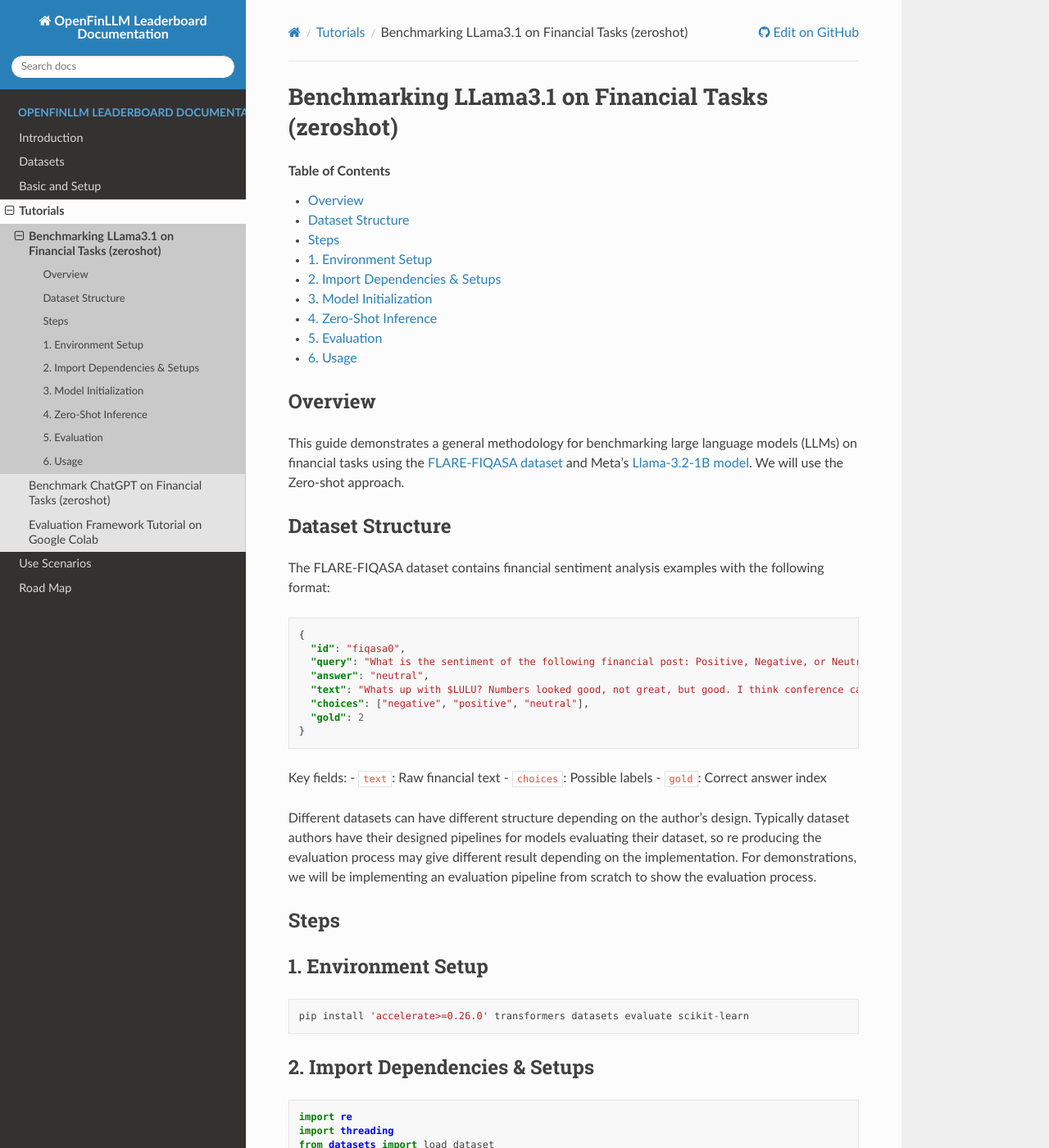
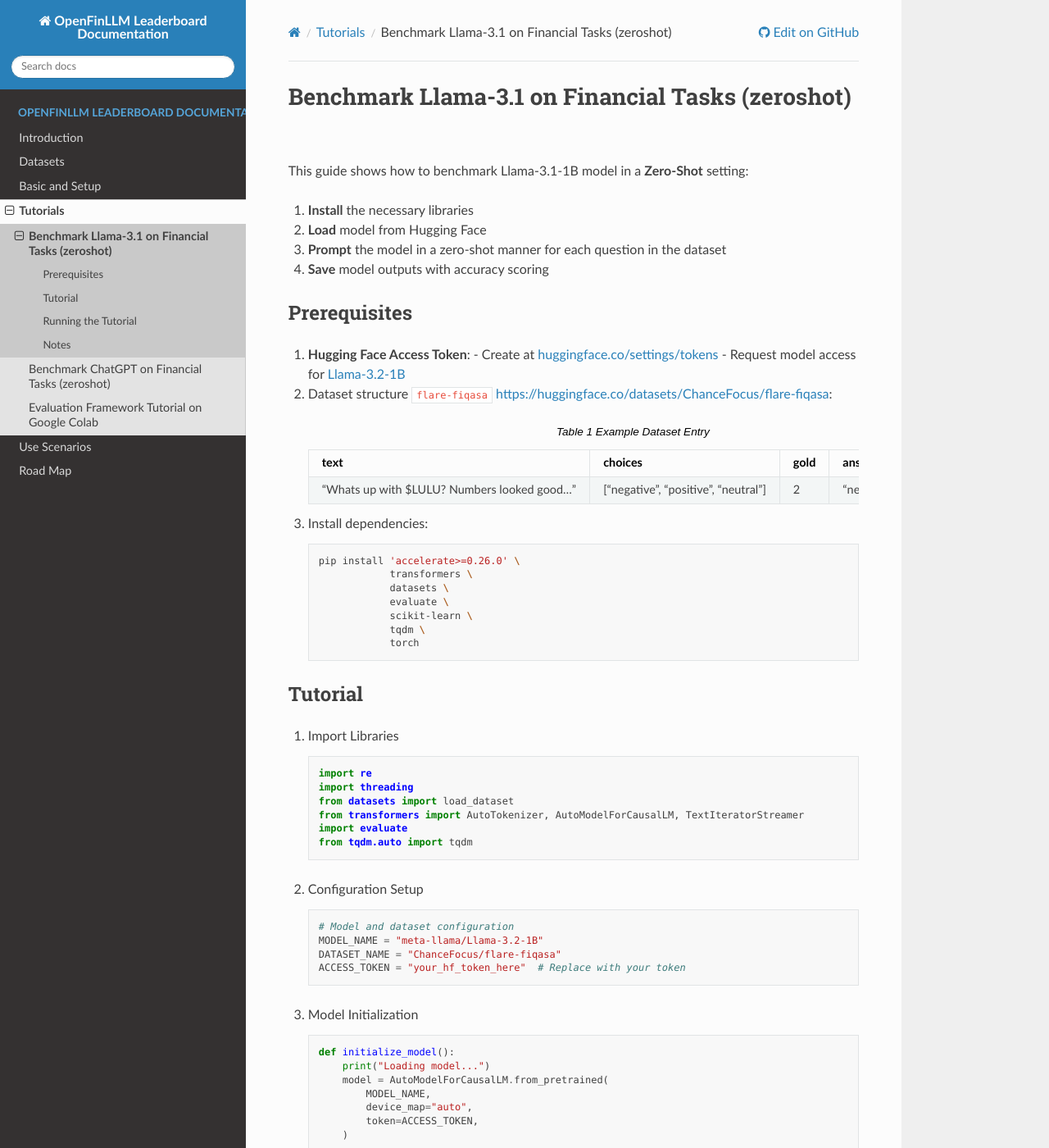
Before and after one commit to minnahuang11/FinLLM-Leaderboard, a Sphinx documentation site: the page built from docs/source/tutorials/benchmark_zeroshot_guide.rst, in a window 1280 px wide and 1400 px high. Shown: the whole window at 82% size. Built offline with Sphinx 7.4.7 and the Read the Docs theme 3.1.0, drawn with Linux system fonts in a browser that asks for light colours; some of the changed text lies outside the part shown.

Commit message:
restructure llama3.1 guide

```diff
--- a/docs/source/tutorials/benchmark_zeroshot_guide.rst
+++ b/docs/source/tutorials/benchmark_zeroshot_guide.rst
@@ -1,251 +1,213 @@
-========================================================================
-Benchmarking LLama3.1 on Financial Tasks (zeroshot)
-========================================================================
+.. _zero_shot_llama:
 
-.. contents:: Table of Contents
-   :local:
+Benchmark Llama-3.1 on Financial Tasks (zeroshot)
+=============================================================
 
-Overview
+This guide shows how to benchmark Llama-3.1-1B model in a **Zero-Shot** setting:
+
+1. **Install** the necessary libraries
+2. **Load** model from Hugging Face
+3. **Prompt** the model in a zero-shot manner for each question in the dataset
+4. **Save** model outputs with accuracy scoring
+
+Prerequisites
+-------------
+
+1. **Hugging Face Access Token**:
+   - Create at `huggingface.co/settings/tokens <https://huggingface.co/settings/tokens>`_
+   - Request model access for `Llama-3.2-1B <https://huggingface.co/meta-llama/Llama-3.2-1B>`_
+
+2. Dataset structure ``flare-fiqasa`` `<https://huggingface.co/datasets/ChanceFocus/flare-fiqasa>`_:
+
+   .. list-table:: Example Dataset Entry
+      :header-rows: 1
+      :widths: 20 20 20 20 20
+
+      * - text
+        - choices
+        - gold
+        - answer
+        - id
+      * - "Whats up with $LULU? Numbers looked good..."
+        - ["negative", "positive", "neutral"]
+        - 2
+        - "neutral"
+        - "fiqasa0"
+
+3. Install dependencies:
+
+   .. code-block:: bash
+
+      pip install 'accelerate>=0.26.0' \
+                  transformers \
+                  datasets \
+                  evaluate \
+                  scikit-learn \
+                  tqdm \
+                  torch
+
+Tutorial
 --------
-This guide demonstrates a general methodology for benchmarking large language models (LLMs) on financial tasks using the `FLARE-FIQASA dataset <https://huggingface.co/datasets/ChanceFocus/flare-fiqasa>`_ and Meta's `Llama-3.2-1B model <https://huggingface.co/meta-llama/Llama-3.2-1B>`_. We will use the Zero-shot approach.
 
-Dataset Structure
---------------------------------
+1. Import Libraries
 
-The FLARE-FIQASA dataset contains financial sentiment analysis examples with the following format:
+   .. code-block:: python
 
-.. code-block:: json
+      import re
+      import threading
+      from datasets import load_dataset
+      from transformers import AutoTokenizer, AutoModelForCausalLM, TextIteratorStreamer
+      import evaluate
+      from tqdm.auto import tqdm
 
-   {
-     "id": "fiqasa0",
-     "query": "What is the sentiment of the following financial post: Positive, Negative, or Neutral? Text: Whats up with $LULU? Numbers looked good, not great, but good. I think conference call will instill confidence. Answer:",
-     "answer": "neutral",
-     "text": "Whats up with $LULU? Numbers looked good, not great, but good. I think conference call will instill confidence.",
-     "choices": ["negative", "positive", "neutral"],
-     "gold": 2
-   }
+2. Configuration Setup
 
-Key fields:
-- ``text``: Raw financial text
-- ``choices``: Possible labels
-- ``gold``: Correct answer index
+   .. code-block:: python
 
-Different datasets can have different structure depending on the author's design. Typically dataset authors have their designed pipelines for models evaluating their dataset, so re producing the evaluation process may give different result depending on the implementation. For demonstrations, we will be implementing an evaluation pipeline from scratch to show the evaluation process.
-
-Steps
-------------------------------------
-
-1. Environment Setup
-------------------------------------
-
-.. code-block:: python
-
-   pip install 'accelerate>=0.26.0' transformers datasets evaluate scikit-learn
-
-2. Import Dependencies & Setups
-------------------------------------
-
-.. code-block:: python
-
-    import re
-    import threading
-    from datasets import load_dataset
-    from transformers import AutoTokenizer, AutoModelForCausalLM, TextIteratorStreamer
-    import evaluate
-    from tqdm.auto import tqdm
-
-    # Model Variable
-    MODEL_NAME = "meta-llama/Llama-3.2-1B"
-    DATASET_NAME = "ChanceFocus/flare-fiqasa"
-    ACCESS_TOKEN = "hf_token_here"
-    # You must get your own Huggingface token from https://huggingface.co/settings/tokens
-    # You will also need to request model access for each model you used on the huggingface model repository
-    # Request access to https://huggingface.co/meta-llama/Llama-3.2-1B
+      # Model and dataset configuration
+      MODEL_NAME = "meta-llama/Llama-3.2-1B"
+      DATASET_NAME = "ChanceFocus/flare-fiqasa"
+      ACCESS_TOKEN = "your_hf_token_here"  # Replace with your token
 
 3. Model Initialization
-------------------------------------
 
-.. code-block:: python
+   .. code-block:: python
 
-    print("Loading model...")
-    model = AutoModelForCausalLM.from_pretrained(
-        MODEL_NAME,
-        device_map="auto",
-        token=ACCESS_TOKEN,
-    )
+      def initialize_model():
+          print("Loading model...")
+          model = AutoModelForCausalLM.from_pretrained(
+              MODEL_NAME,
+              device_map="auto",
+              token=ACCESS_TOKEN,
+          )
 
-    print("\nLoading tokenizer...")
-    tokenizer = AutoTokenizer.from_pretrained(MODEL_NAME)
+          print("\nLoading tokenizer...")
+          tokenizer = AutoTokenizer.from_pretrained(MODEL_NAME)
+          return model, tokenizer
 
-4. Zero-Shot Inference
-------------------------------------
+4. Zero-Shot Prompt Template
 
-Zero-shot: Testing without providing examples. Asking LLM your question directly.
+   .. code-block:: python
 
-.. code-block:: python
+      def zero_shot_prompt(example):
+          """Construct standardized zero-shot prompt"""
+          return f"""Analyze the sentiment of this financial text:
+      Text: {example['text']}
+      Options: {', '.join(example['choices'])}
+      Answer:"""
 
-    # A example text we will send to the LLM
-    def zero_shot_prompt(example):
-        return f"""Analyze the sentiment of this financial text:
-    Text: {example['text']}
-    Options: {', '.join(example['choices'])}
-    Answer:"""
+5. Generation Function
 
-5. Evaluation
-------------------------------------
+   .. code-block:: python
 
-We use accuracy as our evaluation metric. There are two strategies for computing accuracy in this context:
+      def generate_response(prompt, model, tokenizer, max_new_tokens=10):
+          """Generate response with progress tracking"""
+          inputs = tokenizer(prompt, return_tensors="pt").to("cuda")
+          streamer = TextIteratorStreamer(tokenizer, skip_prompt=True, skip_special_tokens=True)
 
-Exact Match: The model's generated answer must exactly match the gold label. This means the extracted sentiment (e.g., positive, negative, neutral) must be identical to the expected label without any variation. If the output deviates in any way, even if it conveys the same sentiment, it is considered incorrect.
+          generation_kwargs = dict(
+              input_ids=inputs.input_ids,
+              max_new_tokens=max_new_tokens,
+              streamer=streamer
+          )
 
-Partial Match: Instead of requiring an exact match, this approach checks whether the extracted sentiment is present within the model's response. It allows for some flexibility, ensuring that as long as the generated text contains the correct sentiment label, it is considered a correct prediction.
+          thread = threading.Thread(target=model.generate, kwargs=generation_kwargs)
+          thread.start()
 
-In our evaluation, we use partial match, as it accommodates variations in the model’s response while still capturing the intended sentiment classification.
+          generated_text = ""
+          with tqdm(total=max_new_tokens, desc="Generating", unit="token") as pbar:
+              for new_text in streamer:
+                  generated_text += new_text
+                  pbar.update(1)
+          thread.join()
+          return generated_text
 
-.. code-block:: python
+6. Answer Extraction
 
-    def generate_with_progress(prompt, max_new_tokens):
-        inputs = tokenizer(prompt, return_tensors="pt").to("cuda")
-        # Create a streamer object to stream the generated text
-        streamer = TextIteratorStreamer(tokenizer, skip_prompt=True, skip_special_tokens=True)
+   .. code-block:: python
 
-        # Using threadings to parallel generating texts.
-        generation_kwargs = dict(
-            input_ids=inputs.input_ids,
-            max_new_tokens=max_new_tokens,
-            streamer=streamer
-        )
-        thread = threading.Thread(target=model.generate, kwargs=generation_kwargs)
-        thread.start()
+      def extract_answer(response):
+          """Extract answer section from generated text"""
+          lower_response = response.lower()
+          answer_idx = lower_response.find("answer:")
+          if answer_idx == -1:
+              return ""
 
-        generated_text = ""
-        with tqdm(total=max_new_tokens, desc="Generating text", unit="token", dynamic_ncols=True) as gen_bar:
-            for new_text in streamer:
-                generated_text += new_text
-                gen_bar.update(1)
-        thread.join()
-        return generated_text
+          answer_section = response[answer_idx + len("answer:"):].strip()
+          explanation_idx = answer_section.lower().find("explanation:")
+          return answer_section[:explanation_idx].strip() if explanation_idx != -1 else answer_section
 
+      def match_label(answer_section, choices):
+          """Match extracted answer to valid choices"""
+          if not answer_section:
+              return None
+          for choice in choices:
+              if re.search(rf'\b{re.escape(choice)}\b', answer_section, re.IGNORECASE):
+                  return choice
+          return None
 
-    def extract_answer_section(response):
-        """
-        Our example input looks like this
-            Analyze the sentiment of this financial text:
-            Text: Legal & General share price: Finance chief to step down
-            Options: negative, positive, neutral
-            Answer:
-        Given LLM is generating word by word after the initial input. The result output will look like (For llama3.1. Can vary depending on models)
-            Analyze the sentiment of this financial text:
-            Text: Legal & General share price: Finance chief to step down
-            Options: negative, positive, neutral
-            Answer: neutral
-            Explanation: xxx
+7. Evaluation Function
 
-        Here we extract labels after "Answer:" and before，"Explanation:"
-        """
-        lower_response = response.lower()
-        answer_idx = lower_response.find("answer:")
-        if answer_idx == -1:
-            return ""
-        # After "Answer:"
-        answer_section = response[answer_idx + len("answer:"):].strip()
-        # Before "Explanation:"
-        explanation_idx = answer_section.lower().find("explanation:")
-        if explanation_idx != -1:
-            answer_section = answer_section[:explanation_idx].strip()
-        return answer_section
+   .. code-block:: python
 
+      def evaluate_model(model, tokenizer, dataset_split, num_samples=10):
+          """Run evaluation with progress tracking"""
+          accuracy = evaluate.load("accuracy")
+          predictions = []
+          references = []
 
-    def extract_sentiment(response, choices):
-        """
-            Extract sentiment tags from generated text:
-            1. First extract the answer part after "Answer:";
-            2. Check whether the answer part contains candidate sentiment words (whole word matching, ignoring case);
-            3. If there is no match, return None.
-        """
-        answer_section = extract_answer_section(response)
-        if not answer_section:
-            return None
-        for choice in choices:
-            pattern = r'\b' + re.escape(choice) + r'\b'
-            if re.search(pattern, answer_section, re.IGNORECASE):
-                return choice
-        return None
+          progress_bar = tqdm(total=num_samples, desc="Evaluating")
 
-    def label_to_int(label):
-        """
-          "negative" -> 0
-          "positive" -> 1
-          "neutral"  -> 2
-        None -> -1。
-        """
-        mapping = {"negative": 0, "positive": 1, "neutral": 2}
-        if isinstance(label, int):
-            return label
-        return mapping.get(label.lower(), -1)
+          for i in range(num_samples):
+              ex = dataset_split[i]
+              prompt = zero_shot_prompt(ex)
+              response = generate_response(prompt, model, tokenizer)
 
+              answer_section = extract_answer(response)
+              pred_label = match_label(answer_section, ex['choices']) or "unknown"
+              gold_label = ex['choices'][ex['gold']]
 
-    # Partial match. Print gold and generated results
-    def evaluate_model(dataset_split, num_examples):
-        accuracy = evaluate.load("accuracy")
-        predictions = []
-        references = []
+              # Convert to indices
+              predictions.append(ex['choices'].index(pred_label) if pred_label in ex['choices'] else -1
+              references.append(ex['gold'])
 
-        # Progress bar
-        progress_bar = tqdm(
-            total=num_examples,
-            desc="Evaluating samples",
-            unit="sample",
-            dynamic_ncols=True
-        )
+              progress_bar.update(1)
+              current_acc = accuracy.compute(predictions=predictions, references=references)['accuracy']
+              progress_bar.set_postfix({"accuracy": f"{current_acc:.2%}"})
 
-        for i, ex in enumerate(dataset_split.select(range(num_examples))):
-            inputs = tokenizer(zero_shot_prompt(ex), return_tensors="pt").to("cuda")
-            output = model.generate(
-                **inputs,
-                max_new_tokens=10,
-                output_scores=True,
-                return_dict_in_generate=True
-            )
-            # Decode the generated token id list into text
-            response = tokenizer.decode(output["sequences"][0], skip_special_tokens=True)
+          progress_bar.close()
+          return accuracy.compute(predictions=predictions, references=references)
 
-            # Use partial matching to extract sentiment labels in generated answers (only partial matching from Answer)
-            extracted = extract_sentiment(response, ex['choices'])
-            pred_label = extracted if extracted is not None else "unknown"
+8. Main Execution
 
-            # Print the gold answer and the full text generated for the current sample
-            tqdm.write(f"Sample {i}:")
-            tqdm.write(f"  Gold answer: {ex['answer']} (index: {ex['gold']})")
-            tqdm.write(f"Generated text: \n\t{response}\n")
-            tqdm.write(f"  Extracted LLM answer: {pred_label}")
-            tqdm.write("-" * 60)
+   .. code-block:: python
 
-            # Convert predictions and gold labels to integers
-            predictions.append(label_to_int(pred_label))
-            references.append(label_to_int(ex['gold']))
+      if __name__ == "__main__":
+          # Initialize components
+          model, tokenizer = initialize_model()
+          dataset = load_dataset(DATASET_NAME)
 
-            progress_bar.update(1)
-            current_acc = accuracy.compute(predictions=predictions, references=references)['accuracy']
-            progress_bar.set_postfix({"current_acc": f"{current_acc:.2%}"})
+          # Run evaluation
+          results = evaluate_model(
+              model,
+              tokenizer,
+              dataset["test"],
+              num_samples=10
+          )
 
-        progress_bar.close()
-        return accuracy.compute(predictions=predictions, references=references)
+          print(f"\nFinal Accuracy: {results['accuracy']:.2%}")
 
-6. Usage
-------------------------------------
+Running the Tutorial
+--------------------
 
-.. code-block:: python
+1. Replace ``your_hf_token_here`` with your actual Hugging Face token
+2. Ensure GPU availability for model inference
+3. Save code as ``llama_zero_shot.py``
+4. Run with ``python llama_zero_shot.py``
 
-    dataset = load_dataset(DATASET_NAME)
-
-    example = dataset["test"][0]
-    zero_prompt = zero_shot_prompt(example)
-    print("\nRunning zero-shot inference:")
-    response = generate_with_progress(zero_prompt, max_new_tokens = 10)
-    extracted_label = extract_sentiment(response, example['choices'])
-    print(f"\nZero-Shot Extracted Label: {extracted_label if extracted_label is not None else 'unknown'}")
-
-    print("\nStarting evaluation:")
-    results = evaluate_model(dataset["test"], num_examples=10)
-    print(f"\nFinal Accuracy: {results['accuracy']:.2%}")
+Notes
+-----
+- **Zero-shot** approach uses direct prompting without examples
+- **max_new_tokens** controls response length (10 for single-word answers)
+- **answer:** prefix is critical for response parsing
+- Partial matching handles formatting variations in model outputs
```
